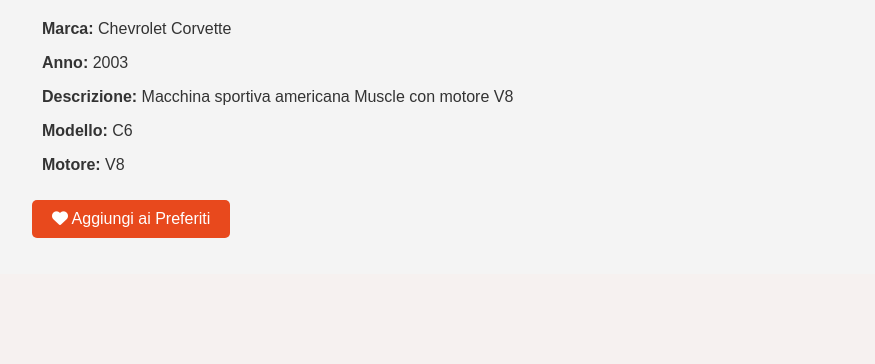
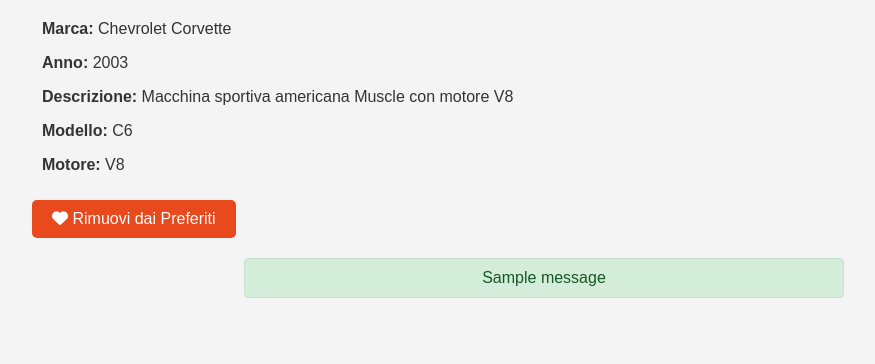
Before and after one commit to SalvatoreCiaramidaro/progetto_fine_anno, a Flask app: page /car/1 in a window 1280 px wide. Shown: the part 611-975 px from the top of the page, without its empty margins (96-971 px from the left). Before the commit the page ends 849 px from the top, so only its background shows below. Run offline with Flask 2, Linux system fonts and the light colour scheme; a user stored in the database is signed in; data comes from the database, SQL or seed files in the repository; tables that the repository leaves empty hold one stand-in row (values such as "Sample post"); one stand-in notice (Sample message) is shown.

Commit message:
aggiunta della gestione dei preferiti per le auto, inclusa la visualizzazione e rimozione dai preferiti, e implementazione di messaggi flash per le azioni completate

```diff
--- a/wikisportcars/server.py
+++ b/wikisportcars/server.py
@@ -146,7 +146,6 @@
     # Ottieni le immagini extra dalla tabella 'car_images'
     cursor.execute('SELECT image FROM car_images WHERE car_id = %s', (car_id,))
     images = cursor.fetchall()
-
     cursor.close()
     conn.close()
 
@@ -154,7 +153,18 @@
         # Converti in lista semplice di link
         car['images'] = [img['image'] for img in images]
 
-    return render_template('car_detail.html', car=car)
+    # Controllo se la macchina è già nei preferiti
+    is_favorite = False
+    if current_user.is_authenticated:
+        conn = get_db_connection()
+        cursor = conn.cursor()
+        cursor.execute('SELECT * FROM favorites WHERE user_id = %s AND car_id = %s', (current_user.id, car_id))
+        if cursor.fetchone():
+            is_favorite = True
+        cursor.close()
+        conn.close()
+
+    return render_template('car_detail.html', car=car, is_favorite=is_favorite)
 
 
 
@@ -176,12 +186,31 @@
     user_id = current_user.id
     conn = get_db_connection()
     cursor = conn.cursor()
-    cursor.execute('INSERT INTO favorites (user_id, car_id) VALUES (%s, %s)', (user_id, car_id))
+    # Verifica se l'auto è già presente nei preferiti
+    cursor.execute('SELECT * FROM favorites WHERE user_id = %s AND car_id = %s', (user_id, car_id))
+    if cursor.fetchone():
+        flash('Auto già presente tra i preferiti!', 'info')
+    else:
+        cursor.execute('INSERT INTO favorites (user_id, car_id) VALUES (%s, %s)', (user_id, car_id))
+        conn.commit()
+        flash('Auto aggiunta ai preferiti!', 'success')
+    cursor.close()
+    conn.close()
+    return redirect(url_for('car_detail', car_id=car_id))
+
+
+@app.route('/remove_from_favorites/<int:car_id>')
+@login_required
+def remove_from_favorites(car_id):
+    user_id = current_user.id
+    conn = get_db_connection()
+    cursor = conn.cursor()
+    cursor.execute('DELETE FROM favorites WHERE user_id = %s AND car_id = %s', (user_id, car_id))
     conn.commit()
     cursor.close()
     conn.close()
-    flash('Car added to favorites!', 'success')
-    return redirect(url_for('favorites'))
+    flash('Auto rimossa dai preferiti!', 'success')
+    return redirect(url_for('car_detail', car_id=car_id))
 
 @app.route('/logout')
 def logout():
--- a/wikisportcars/static/css/styles.css
+++ b/wikisportcars/static/css/styles.css
@@ -375,3 +375,32 @@
     align-items: center;
     gap: 10px;
 }
+
+.flash-messages {
+    position: relative;
+    margin: 20px auto;
+    width: 90%;
+    max-width: 600px;
+  }
+  .flash-message {
+    padding: 10px;
+    margin-bottom: 10px;
+    border-radius: 4px;
+    font-size: 1rem;
+    text-align: center;
+  }
+  .flash-message.info {
+    background-color: #d1ecf1;
+    color: #0c5460;
+    border: 1px solid #bee5eb;
+  }
+  .flash-message.success {
+    background-color: #d4edda;
+    color: #155724;
+    border: 1px solid #c3e6cb;
+  }
+  .flash-message.danger {
+    background-color: #f8d7da;
+    color: #721c24;
+    border: 1px solid #f5c6cb;
+  }
--- a/wikisportcars/templates/car_detail.html
+++ b/wikisportcars/templates/car_detail.html
@@ -116,12 +24,12 @@
       </button>
       <div class="dropdown-menu" id="dropdownMenu">
         <ul>
-          <li><a href="{{ url_for('favorites') }}">Preferiti</a></li>
+          <a href="{{ url_for('favorites') }}">Preferiti</a>
           {% if current_user.is_authenticated %}
-            <li><a href="{{ url_for('logout') }}">Logout</a></li>
+              <a href="{{ url_for('logout') }}">Logout</a>
           {% else %}
-            <li><a href="{{ url_for('login', next=request.path) }}">Login</a></li>
-            <li><a href="{{ url_for('register') }}">Registrati</a></li>
+              <a href="{{ url_for('login', next=request.path) }}">Login</a>
+              <a href="{{ url_for('register') }}">Registrati</a>
           {% endif %}
         </ul>
       </div>
@@ -147,13 +55,35 @@
   </div>
 
   {% if current_user.is_authenticated %}
+  {% if is_favorite %}
+    <a href="{{ url_for('remove_from_favorites', car_id=car.id) }}">
+      <button class="remove-favorite"><i class="fas fa-heart"></i> Rimuovi dai Preferiti</button>
+    </a>
+  {% else %}
     <a href="{{ url_for('add_to_favorites', car_id=car.id) }}">
       <button class="add-favorite"><i class="fas fa-heart"></i> Aggiungi ai Preferiti</button>
     </a>
-  {% else %}
-    <p><a href="{{ url_for('login', next=request.path) }}">Accedi</a> per aggiungere ai preferiti.</p>
   {% endif %}
+{% else %}
+  <p><a href="{{ url_for('login', next=request.path) }}">Accedi</a> per aggiungere ai preferiti.</p>
+{% endif %}
 </div>
+
+{% with messages = get_flashed_messages(with_categories=true) %}
+  {% if messages %}
+    <div class="flash-messages">
+      {% for category, message in messages %}
+        <div class="flash-message {{ category }}">
+          {{ message }}
+        </div>
+      {% endfor %}
+    </div>
+    <script>
+      // Scorri in fondo alla pagina se sono presenti messaggi flash
+      window.scrollTo(0, document.body.scrollHeight);
+    </script>
+  {% endif %}
+{% endwith %}
 
 <br>
 <br>
@@ -163,6 +93,8 @@
   function toggleMenu() {
     document.getElementById('dropdownMenu').classList.toggle('open');
   }
+  // Scorri in fondo alla pagina se sono presenti messaggi flash
+  window.scrollTo(0, document.body.scrollHeight);
 </script>
 <script src="{{ url_for('static', filename='js/car_detail.js') }}"></script>
 
```
Also changed, not shown: other parts of wikisportcars/templates/car_detail.html (+0 -92 lines), wikisportcars/static/css/car_detail.css (+68 -0 lines).
